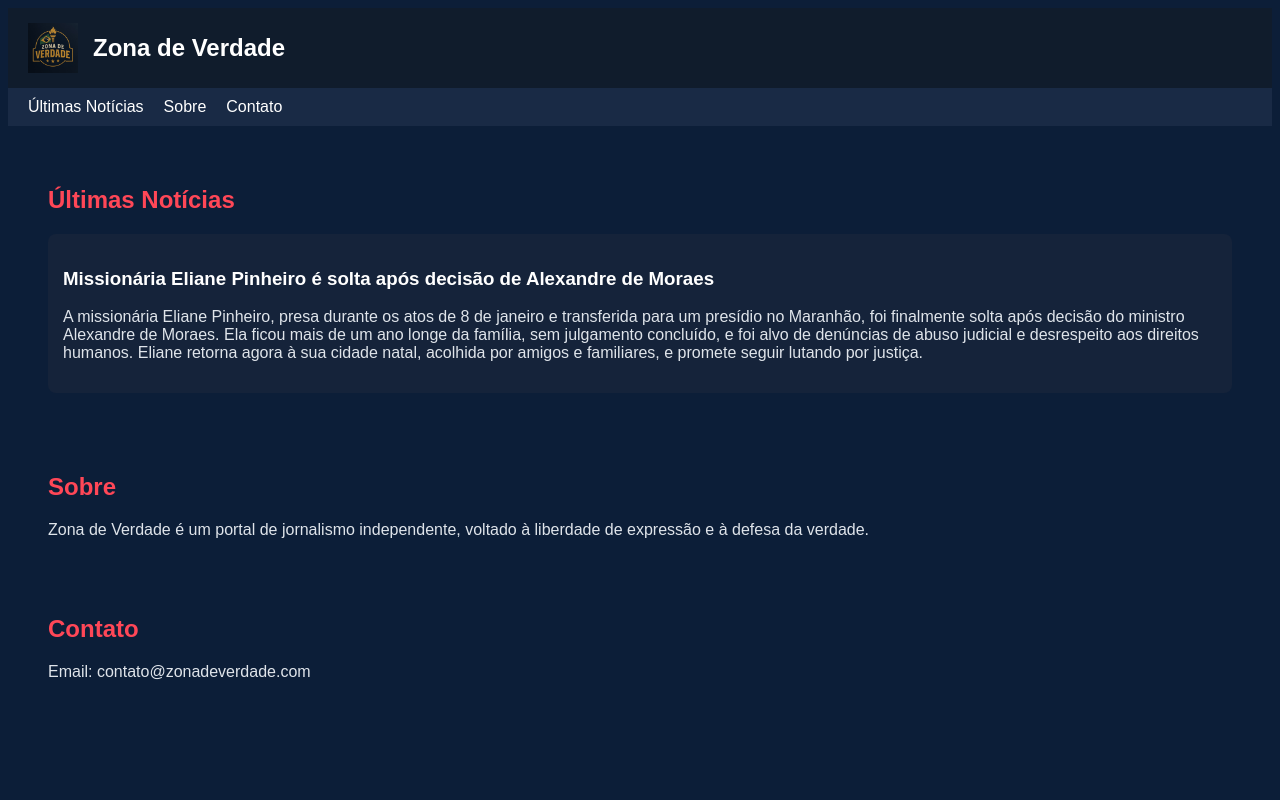
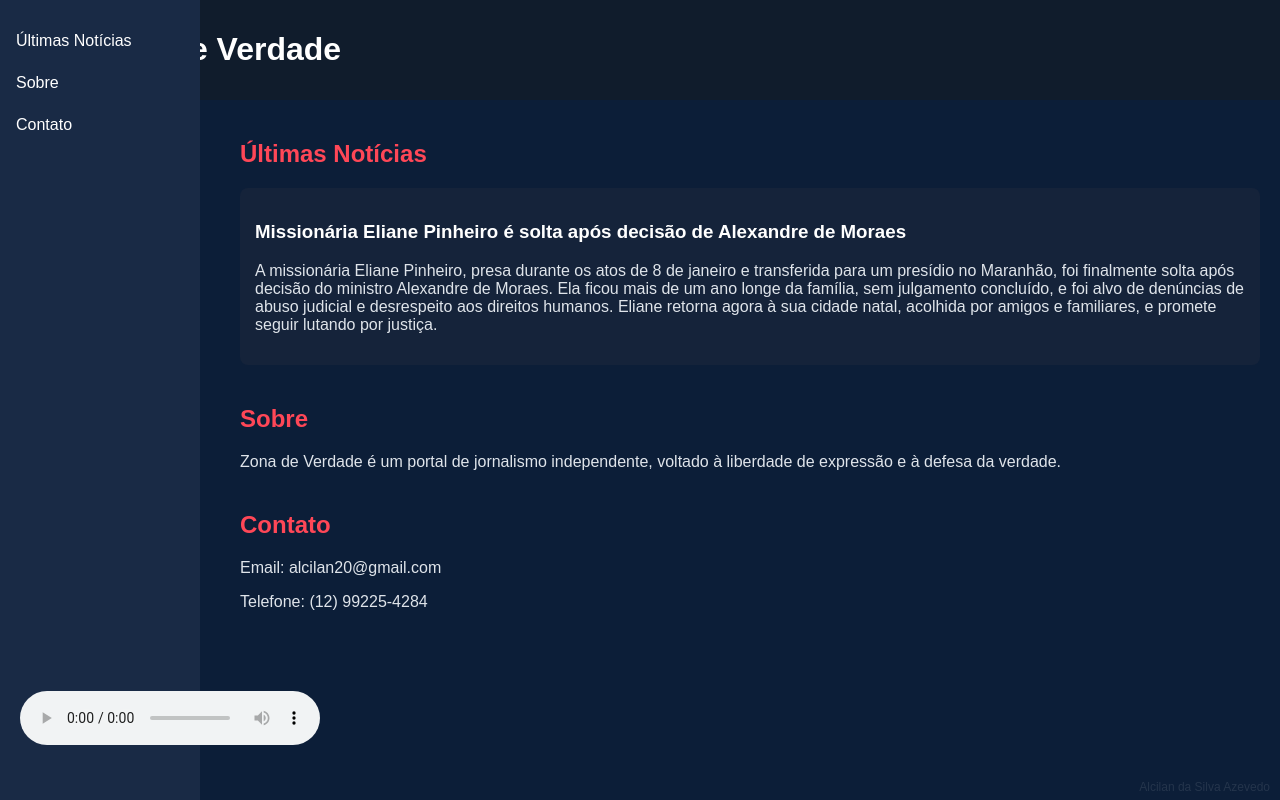
Before and after one commit to alciilan/Zonadeverdade, a plain HTML site: page index.html in a window 1280 px wide. Drawn offline with Linux system fonts and the light colour scheme.

Commit message:
Add files via upload

```diff
--- a/index.html
+++ b/index.html
@@ -3,25 +3,28 @@
 <html lang="pt-BR">
 <head>
   <meta charset="UTF-8">
+  <meta name="viewport" content="width=device-width, initial-scale=1.0">
   <title>Zona de Verdade</title>
   <link rel="stylesheet" href="style.css">
 </head>
-<body style="background-color: #0c1e38; color: white; font-family: Arial, sans-serif;">
-  <header style="display: flex; align-items: center; padding: 10px 20px; background-color: #101c2c;">
-    <img src="logo.png" alt="Zona de Verdade" style="height: 50px; margin-right: 15px;">
-    <h1 style="font-size: 24px; color: white;">Zona de Verdade</h1>
+<body>
+  <div class="sidebar">
+    <a href="#ultimas">Últimas Notícias</a>
+    <a href="#sobre">Sobre</a>
+    <a href="#contato">Contato</a>
+  </div>
+
+  <header>
+    <img src="logo.png" alt="Zona de Verdade">
+    <h1>Zona de Verdade</h1>
   </header>
-  <nav style="display: flex; gap: 20px; padding: 10px 20px; background-color: #192a45;">
-    <a href="#ultimas" style="color: white; text-decoration: none;">Últimas Notícias</a>
-    <a href="#sobre" style="color: white; text-decoration: none;">Sobre</a>
-    <a href="#contato" style="color: white; text-decoration: none;">Contato</a>
-  </nav>
-  <main style="padding: 20px;">
+
+  <main>
     <section id="ultimas">
-      <h2 style="color: #ff4757;">Últimas Notícias</h2>
-      <article style="background: #15233a; padding: 15px; border-radius: 8px; margin-bottom: 20px;">
-        <h3 style="color: #ffffff;">Missionária Eliane Pinheiro é solta após decisão de Alexandre de Moraes</h3>
-        <p style="color: #dfe4ea;">
+      <h2>Últimas Notícias</h2>
+      <article>
+        <h3>Missionária Eliane Pinheiro é solta após decisão de Alexandre de Moraes</h3>
+        <p>
           A missionária Eliane Pinheiro, presa durante os atos de 8 de janeiro e transferida para um presídio no Maranhão,
           foi finalmente solta após decisão do ministro Alexandre de Moraes. Ela ficou mais de um ano longe da família,
           sem julgamento concluído, e foi alvo de denúncias de abuso judicial e desrespeito aos direitos humanos. Eliane retorna
@@ -31,14 +34,24 @@
     </section>
 
     <section id="sobre">
-      <h2 style="color: #ff4757;">Sobre</h2>
-      <p style="color: #dfe4ea;">Zona de Verdade é um portal de jornalismo independente, voltado à liberdade de expressão e à defesa da verdade.</p>
+      <h2>Sobre</h2>
+      <p>Zona de Verdade é um portal de jornalismo independente, voltado à liberdade de expressão e à defesa da verdade.</p>
     </section>
 
     <section id="contato">
-      <h2 style="color: #ff4757;">Contato</h2>
-      <p style="color: #dfe4ea;">Email: contato@zonadeverdade.com</p>
+      <h2>Contato</h2>
+      <p>Email: alcilan20@gmail.com</p>
+      <p>Telefone: (12) 99225-4284</p>
     </section>
   </main>
+
+  <audio controls autoplay loop style="margin: 20px;">
+    <source src="hino_nacional.mp3" type="audio/mpeg">
+    Seu navegador não suporta o elemento de áudio.
+  </audio>
+
+  <footer>
+    <span class="assinatura">Alcilan da Silva Azevedo</span>
+  </footer>
 </body>
 </html>
--- a/style.css
+++ b/style.css
@@ -1,5 +1,6 @@
 
 body {
+  margin: 0;
   background-color: #0c1e38;
   color: white;
   font-family: Arial, sans-serif;
@@ -12,27 +13,47 @@ header {
   background-color: #101c2c;
 }
 
-nav {
-  display: flex;
-  gap: 20px;
-  padding: 10px 20px;
-  background-color: #192a45;
+header img {
+  height: 50px;
+  margin-right: 15px;
 }
 
-nav a {
+.sidebar {
+  height: 100%;
+  width: 200px;
+  position: fixed;
+  top: 0;
+  left: 0;
+  background-color: #192a45;
+  padding-top: 20px;
+  display: flex;
+  flex-direction: column;
+}
+
+.sidebar a {
+  padding: 12px 16px;
+  text-decoration: none;
   color: white;
-  text-decoration: none;
+  transition: background 0.3s ease;
+}
+
+.sidebar a:hover {
+  background-color: #304b73;
+}
+
+main {
+  margin-left: 220px;
+  padding: 20px;
 }
 
 section {
-  padding: 20px;
+  margin-bottom: 40px;
 }
 
 article {
   background: #15233a;
   padding: 15px;
   border-radius: 8px;
-  margin-bottom: 20px;
 }
 
 h2 {
@@ -46,3 +67,14 @@ h3 {
 p {
   color: #dfe4ea;
 }
+
+footer {
+  position: fixed;
+  right: 10px;
+  bottom: 5px;
+}
+
+.assinatura {
+  font-size: 12px;
+  color: rgba(255, 255, 255, 0.1);
+}
```
Also changed, not shown: 1 other file.
